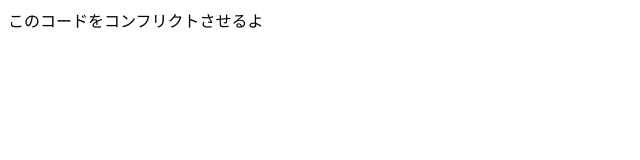
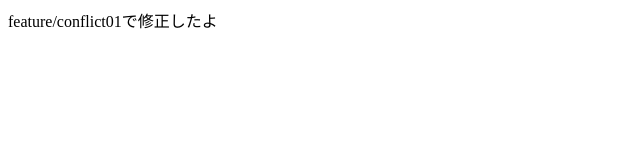
Before and after one commit to appleRui/conflict__test, a plain HTML site: page index.html in a window 1280 px wide. Shown: the whole page, without its empty margins (0-640 px from the left). Drawn offline with Linux system fonts and the light colour scheme.

Commit message:
feature/conflict01

```diff
--- a/index.html
+++ b/index.html
@@ -1 +1 @@
-<p>このコードをコンフリクトさせるよ</p>
+<p>feature/conflict01で修正したよ</p>
```
